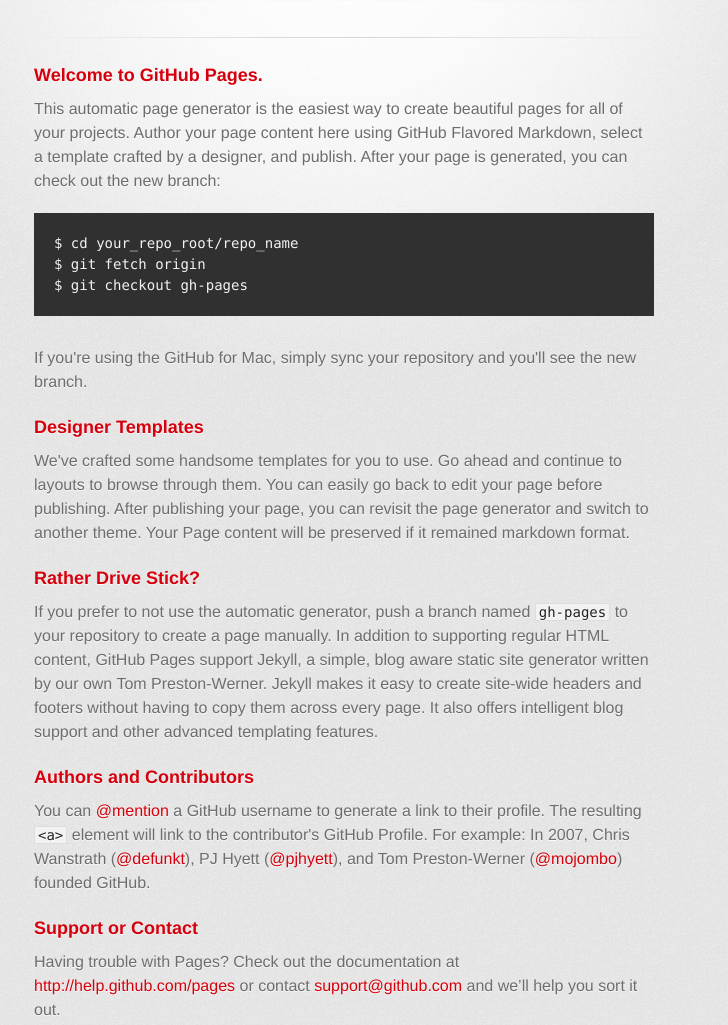
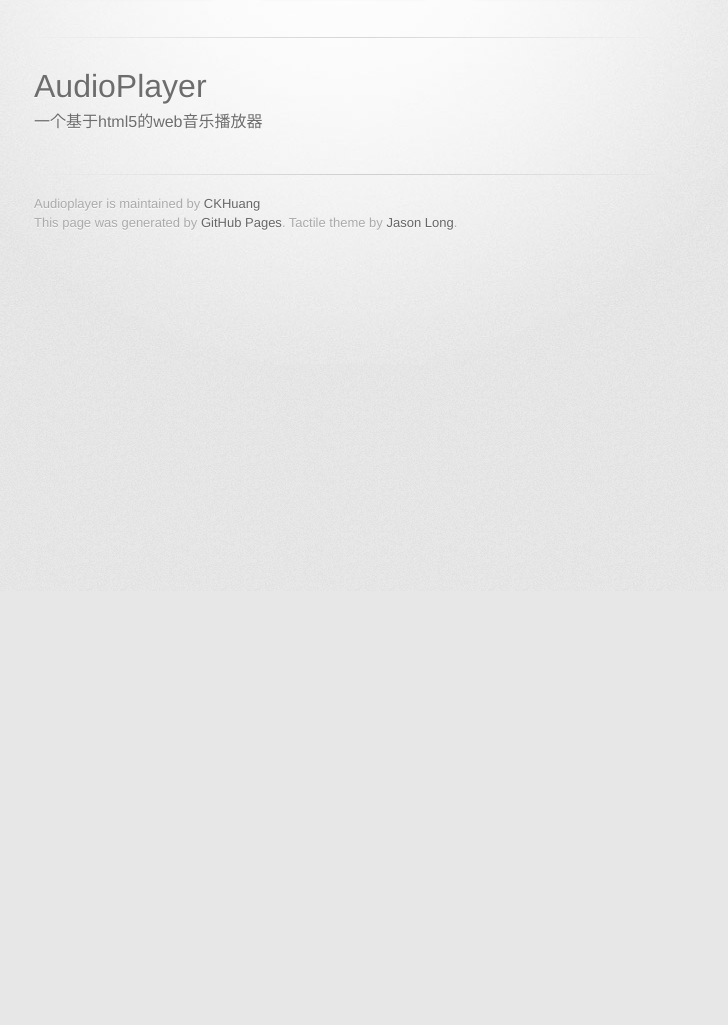
Before and after one commit to CKHuang/AudioPlayer, a plain HTML site: page index.html in a window 1280 px wide. Shown: the part 209-1234 px from the top of the page, without its empty margins (296-1024 px from the left). After the commit the page ends 800 px from the top, so only its background shows below. Drawn offline with Linux system fonts and the light colour scheme; a web font is replaced by a local one.

Commit message:
Create gh-pages branch via GitHub

```diff
--- a/index.html
+++ b/index.html
@@ -31,37 +31,10 @@
         <hr>
 
         <section id="main_content">
-          <h3>
-<a name="welcome-to-github-pages" class="anchor" href="#welcome-to-github-pages"><span class="octicon octicon-link"></span></a>Welcome to GitHub Pages.</h3>
+          <h1>
+<a name="audioplayer" class="anchor" href="#audioplayer"><span class="octicon octicon-link"></span></a>AudioPlayer</h1>
 
-<p>This automatic page generator is the easiest way to create beautiful pages for all of your projects. Author your page content here using GitHub Flavored Markdown, select a template crafted by a designer, and publish. After your page is generated, you can check out the new branch:</p>
-
-<pre><code>$ cd your_repo_root/repo_name
-$ git fetch origin
-$ git checkout gh-pages
-</code></pre>
-
-<p>If you're using the GitHub for Mac, simply sync your repository and you'll see the new branch.</p>
-
-<h3>
-<a name="designer-templates" class="anchor" href="#designer-templates"><span class="octicon octicon-link"></span></a>Designer Templates</h3>
-
-<p>We've crafted some handsome templates for you to use. Go ahead and continue to layouts to browse through them. You can easily go back to edit your page before publishing. After publishing your page, you can revisit the page generator and switch to another theme. Your Page content will be preserved if it remained markdown format.</p>
-
-<h3>
-<a name="rather-drive-stick" class="anchor" href="#rather-drive-stick"><span class="octicon octicon-link"></span></a>Rather Drive Stick?</h3>
-
-<p>If you prefer to not use the automatic generator, push a branch named <code>gh-pages</code> to your repository to create a page manually. In addition to supporting regular HTML content, GitHub Pages support Jekyll, a simple, blog aware static site generator written by our own Tom Preston-Werner. Jekyll makes it easy to create site-wide headers and footers without having to copy them across every page. It also offers intelligent blog support and other advanced templating features.</p>
-
-<h3>
-<a name="authors-and-contributors" class="anchor" href="#authors-and-contributors"><span class="octicon octicon-link"></span></a>Authors and Contributors</h3>
-
-<p>You can <a href="https://github.com/blog/821" class="user-mention">@mention</a> a GitHub username to generate a link to their profile. The resulting <code>&lt;a&gt;</code> element will link to the contributor's GitHub Profile. For example: In 2007, Chris Wanstrath (<a href="https://github.com/defunkt" class="user-mention">@defunkt</a>), PJ Hyett (<a href="https://github.com/pjhyett" class="user-mention">@pjhyett</a>), and Tom Preston-Werner (<a href="https://github.com/mojombo" class="user-mention">@mojombo</a>) founded GitHub.</p>
-
-<h3>
-<a name="support-or-contact" class="anchor" href="#support-or-contact"><span class="octicon octicon-link"></span></a>Support or Contact</h3>
-
-<p>Having trouble with Pages? Check out the documentation at <a href="http://help.github.com/pages">http://help.github.com/pages</a> or contact <a href="mailto:support@github.com">support@github.com</a> and we’ll help you sort it out.</p>
+<p>一个基于html5的web音乐播放器</p>
         </section>
 
         <footer>
```
Also changed, not shown: params.json (+1 -1 lines).
